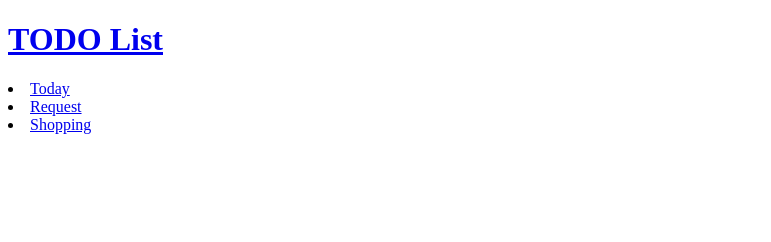
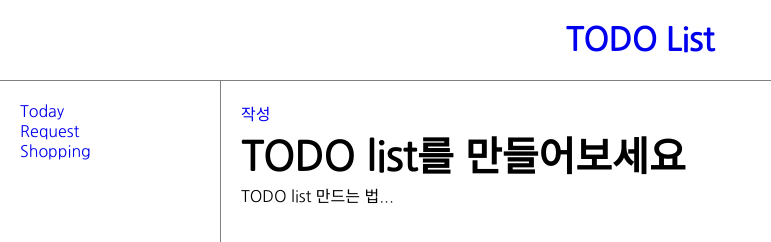
Before and after one commit to Lai-khan/TODO-list, a plain HTML site: page index.html in a window 1280 px wide. Shown: the top 242 px of the page, without its empty margins (0-771 px from the left). Drawn offline with Linux system fonts and the light colour scheme.

Commit message:
simple style

```diff
--- a/index.html
+++ b/index.html
@@ -3,15 +3,26 @@
   <head>
     <title>TODO list</title>
     <meta charset="utf-8">
+    <link rel="stylesheet" href="style.css">
+    <link href="https://fonts.googleapis.com/css?family=Nanum+Gothic" rel="stylesheet">
   </head>
   <body>
     <header>
       <h1><a href="index.html">TODO List</a></h1>
     </header>
-    <div class="list">
-      <li><a href="#">Today</a></li>
-      <li><a href="#">Request</a></li>
-      <li><a href="#">Shopping</a></li>
-    </div>
+    <nav>
+      <ul>
+        <li><a href="#">Today</a></li>
+        <li><a href="#">Request</a></li>
+        <li><a href="#">Shopping</a></li>
+      </ul>
+    </nav>
+    <article>
+      <div id="control">
+        <a href="#">작성</a>
+      </div>
+      <h1>TODO list를 만들어보세요</h1>
+      <p>TODO list 만드는 법...</p>
+    </article>
   </body>
 </html>
--- /dev/null
+++ b/style.css
@@ -0,0 +1,29 @@
+* {
+  margin: 0;
+  padding: 0;
+  font-family: 'Nanum Gothic', sans-serif;
+  list-style: none;
+  text-decoration: none;
+}
+header {
+  border-bottom: 1px solid gray;
+  padding: 20px;
+  text-align: center;
+}
+nav {
+  border-right: 1px solid gray;
+  width: 200px;
+  height: 600px;
+  float: left;
+  padding: 20px 0 0 20px;
+}
+nav ul {
+  list-style: none;
+}
+article {
+  float: left;
+  padding: 20px;
+}
+article h1 {
+  font-size: 40px;
+}
```
